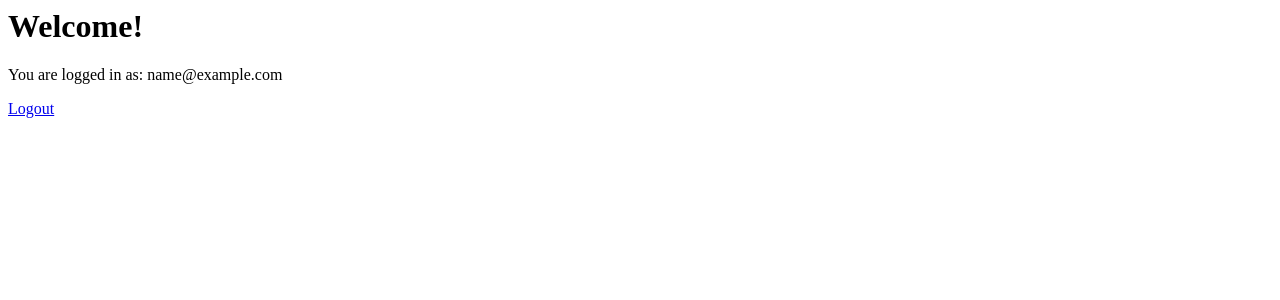
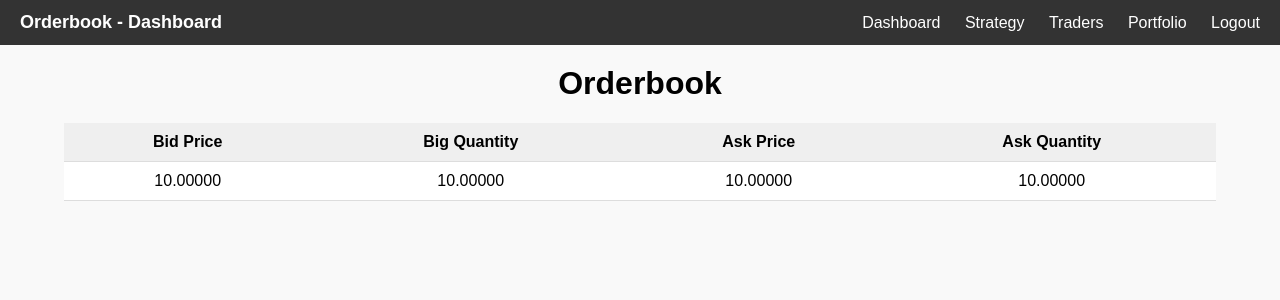
Before and after one commit to DomScripts/Class-Orderbook, a PHP site: page /pages/dashboard/dashboard.php in a window 1280 px wide. Shown: the top 300 px of the page. Run offline with PHP 8.4, Linux system fonts and the light colour scheme; the visitor is signed in with stand-in values (Sample User, id 1); tables that the repository leaves empty hold one stand-in row (values such as "Sample post").

Commit message:
Setup dynamic dashboard and a lot of other changes.

```diff
--- a/pages/dashboard/dashboard.php
+++ b/pages/dashboard/dashboard.php
@@ -1,21 +1,126 @@
 <?php
+require_once "../../config/database.php";
+
 session_start();
-
-if (!isset($_SESSION["TraderID"])) {
+if (!isset($_SESSION['TraderID'])) {
     header("Location: ../login/login.php");
     exit;
 }
 ?>
-
-<!DOCTYPE>
+<!DOCTYPE html>
 <html>
 <head>
     <title>Dashboard</title>
+    <meta http-equiv="refresh" content="3">
+
+    <style>
+        body {
+            font-family: Arial, sans-serif;
+            background: #f9f9f9;
+            padding: 0;
+            margin: 0;
+        }
+
+        /* -- HEADER BAR -- */
+        .header {
+            background-color: #333;
+            padding: 12px 20px;
+            display: flex;
+            justify-content: space-between;
+            align-items: center;
+        }
+        .header .logo {
+            color: white;
+            font-size: 18px;
+            font-weight: bold;
+        }
+        .nav-links a {
+            color: white;
+            margin-left: 20px;
+            text-decoration: none;
+            font-size: 16px;
+        }
+        .nav-links a:hover {
+            text-decoration: underline;
+        }
+
+        /* -- TABLE -- */
+        table {
+            width: 90%;
+            margin: 20px auto;
+            border-collapse: collapse;
+            background: white;
+        }
+        th, td {
+            padding: 10px;
+            border-bottom: 1px solid #ddd;
+            text-align: center;
+        }
+        th {
+            background: #efefef;
+        }
+    </style>
 </head>
 <body>
-    <h1>Welcome!</h1>
-    <p>You are logged in as: <?php echo htmlspecialchars($_SESSION["Email"]); ?></p>
 
-    <p><a href="../logout/logout.php">Logout</a></p>
+<!-- HEADER BAR -->
+<div class="header">
+    <div class="logo">Orderbook - Dashboard</div>
+    <div class="nav-links">
+        <a href="dashboard.php">Dashboard</a>
+        <a href="../strategy/strategy.php">Strategy</a>
+        <a href="../traders/traders.php">Traders</a>
+        <a href="../portfolio/portfolio.php">Portfolio</a>
+        <a href="../logout/logout.php">Logout</a>
+    </div>
+</div>
+
+<h1 style="text-align:center; margin-top: 20px;">Orderbook</h1>
+
+<?php
+function formatNum($value) {
+    if (is_numeric($value)) {
+        return number_format((float)$value, 5);
+    }
+
+    return htmlspecialchars($value);
+}
+
+$columnNames = [
+    'bid_price' => 'Bid Price',
+    'bid_qty' => 'Big Quantity',
+    'ask_price' => 'Ask Price',
+    'ask_qty' => 'Ask Quantity'
+];
+
+try {
+    $stmt = $conn->prepare("SELECT bid_price, bid_qty, ask_price, ask_qty FROM MarketData ORDER BY Timestamp DESC LIMIT 50");
+    $stmt->execute();
+    $rows = $stmt->fetchAll(PDO::FETCH_ASSOC);
+
+    if ($rows) {
+        echo "<table>";
+        echo "<tr>";
+        foreach ($rows[0] as $col => $val) {
+            echo "<th>" . htmlspecialchars($columnNames[$col] ?? $col) . "</th>";
+        }
+        echo "</tr>";
+
+        foreach ($rows as $row) {
+            echo "<tr>";
+            foreach ($row as $val) {
+                echo "<td>" . formatNum($val) . "</td>";
+            }
+            echo "</tr>";
+        }
+        echo "</table>";
+    } else {
+        echo "<p style='text-align:center;'>No MarketData found.</p>";
+    }
+} catch (PDOException $e) {
+    echo "<p style='color:red; text-align:center;'>Error: " . $e->getMessage() . "</p>";
+}
+?>
+
 </body>
 </html>
```
Also changed, not shown: pages/portfolio/portfolio.php (added, +9 -0 lines), pages/strategy/strategy.php (added, +9 -0 lines), pages/traders/traders.php (added, +9 -0 lines).
